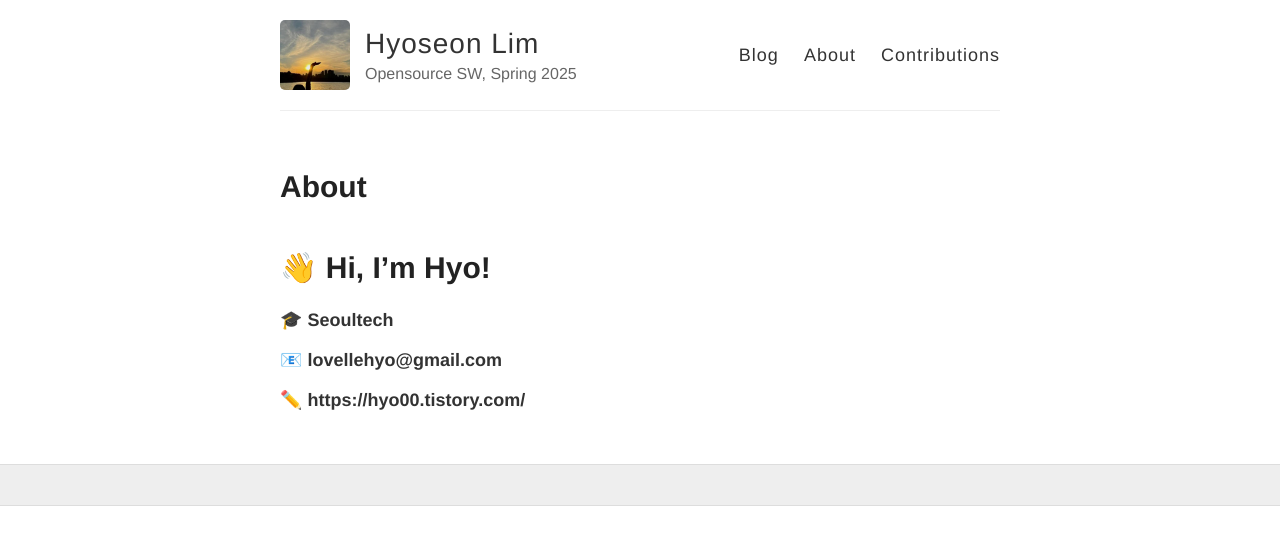
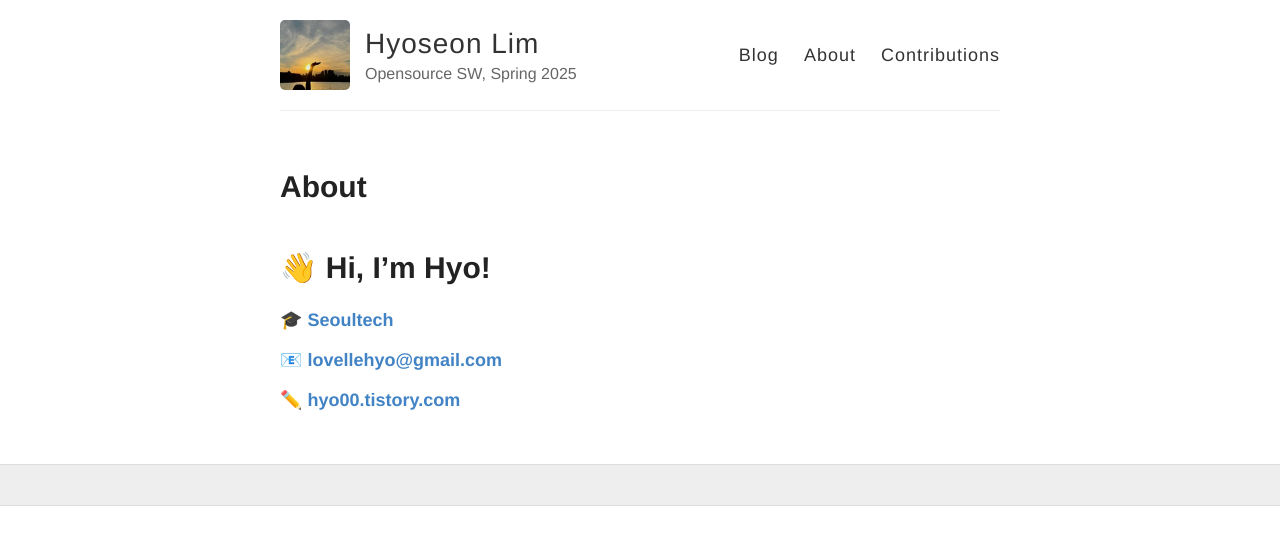
Before and after one commit to IISE-OSS25/hyoseonlim-blog, a Jekyll site: the page built from about.md, in a window 1280 px wide. Shown: the top 545 px of the page. Built offline with Jekyll 4.4.1, drawn with Linux system fonts in a browser that asks for light colours; part of the change alters nothing that is shown.

Commit message:
Update about file

```diff
--- a/about.md
+++ b/about.md
@@ -6,8 +6,8 @@ permalink: /about/
 
 # 👋 Hi, I'm Hyo!
 
-🎓 **Seoultech**
+🎓 **[Seoultech](https://www.seoultech.ac.kr/)**
 
-📧 **lovellehyo@gmail.com**
+📧 **[lovellehyo@gmail.com](mailto:lovellehyo@gmail.com)**
 
-✏️ **https://hyo00.tistory.com/**
+✏️ **[hyo00.tistory.com](https://hyo00.tistory.com/)**
```
